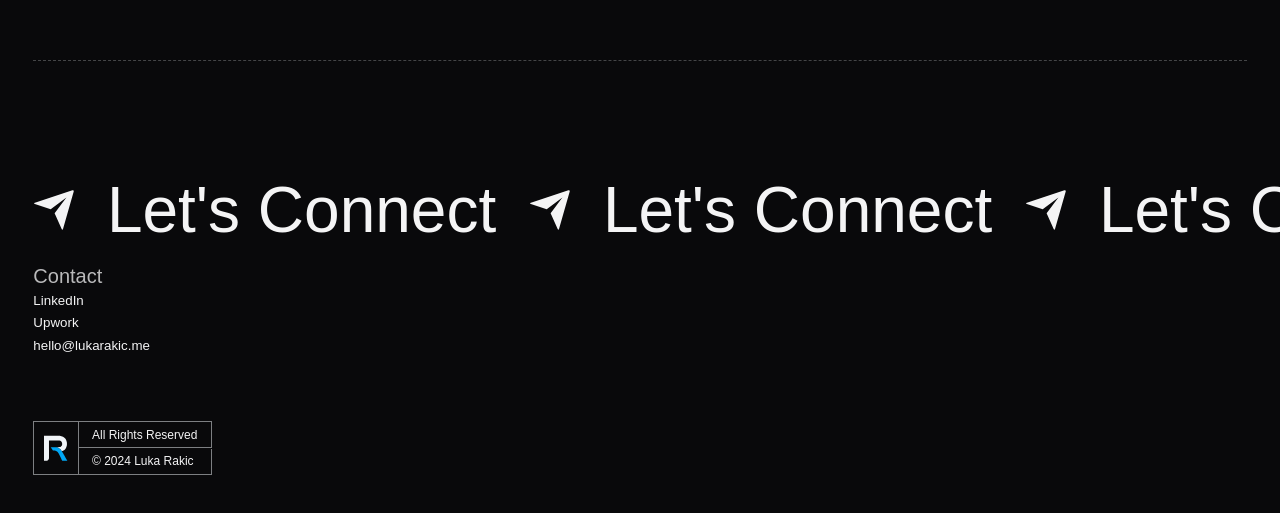
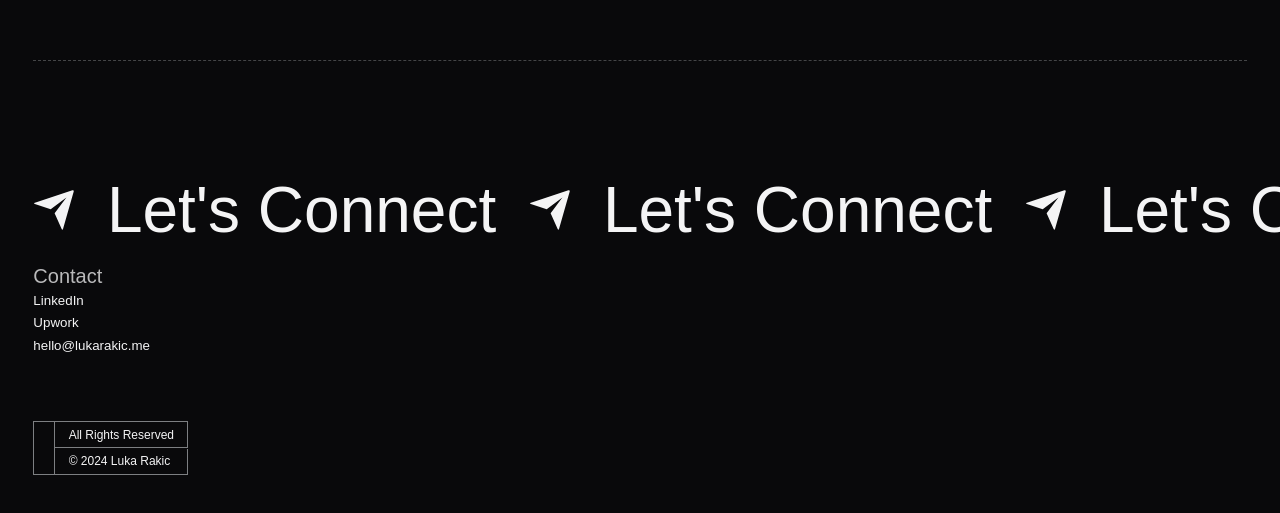
Before and after one commit to lukaarakic/Portfolio, a React (Vite) app: page / in a window 1280 px wide. Shown: the part 2752-3265 px from the top of the page. Built offline with nearby package versions, Linux system fonts and the light colour scheme; no server answers; a web font is replaced by a local one.

Commit message:
fix: comment out unused Logo import in Footer component

```diff
--- a/src/components/Footer.tsx
+++ b/src/components/Footer.tsx
@@ -1,6 +1,6 @@
 import { useEffect, useState } from 'react'
 import Marquee from './Marquee'
-import Logo from '../assets/logo.svg?react'
+// import Logo from '../assets/logo.svg?react'
 import AnimatedLink from './AnimatedLink'
 
 const Footer = () => {
@@ -59,7 +59,7 @@ const Footer = () => {
 
         <div className="flex w-fit pb-32">
           <div className="border border-slate-100/50 p-6">
-            <Logo className="w-14" />
+            {/* <Logo className="w-14" /> */}
           </div>
 
           <div className="grid grid-rows-2 items-center">
```
